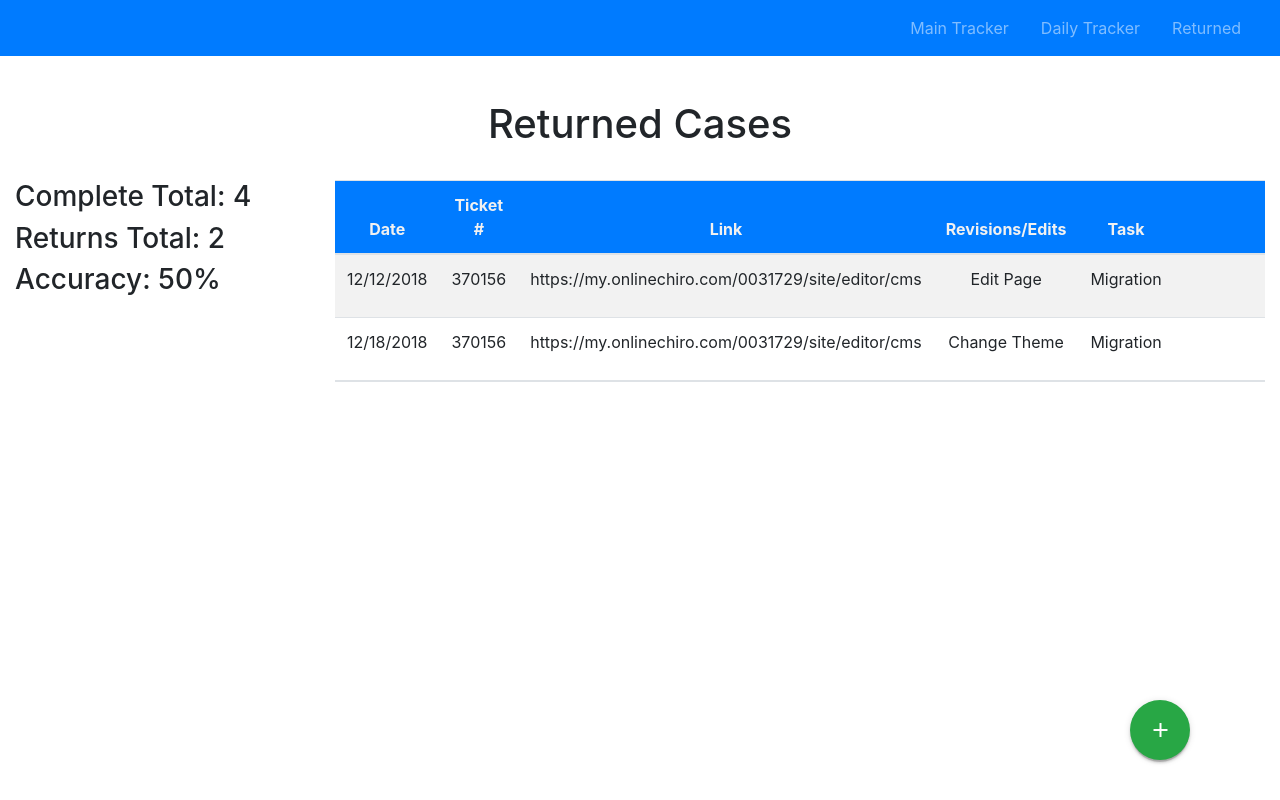
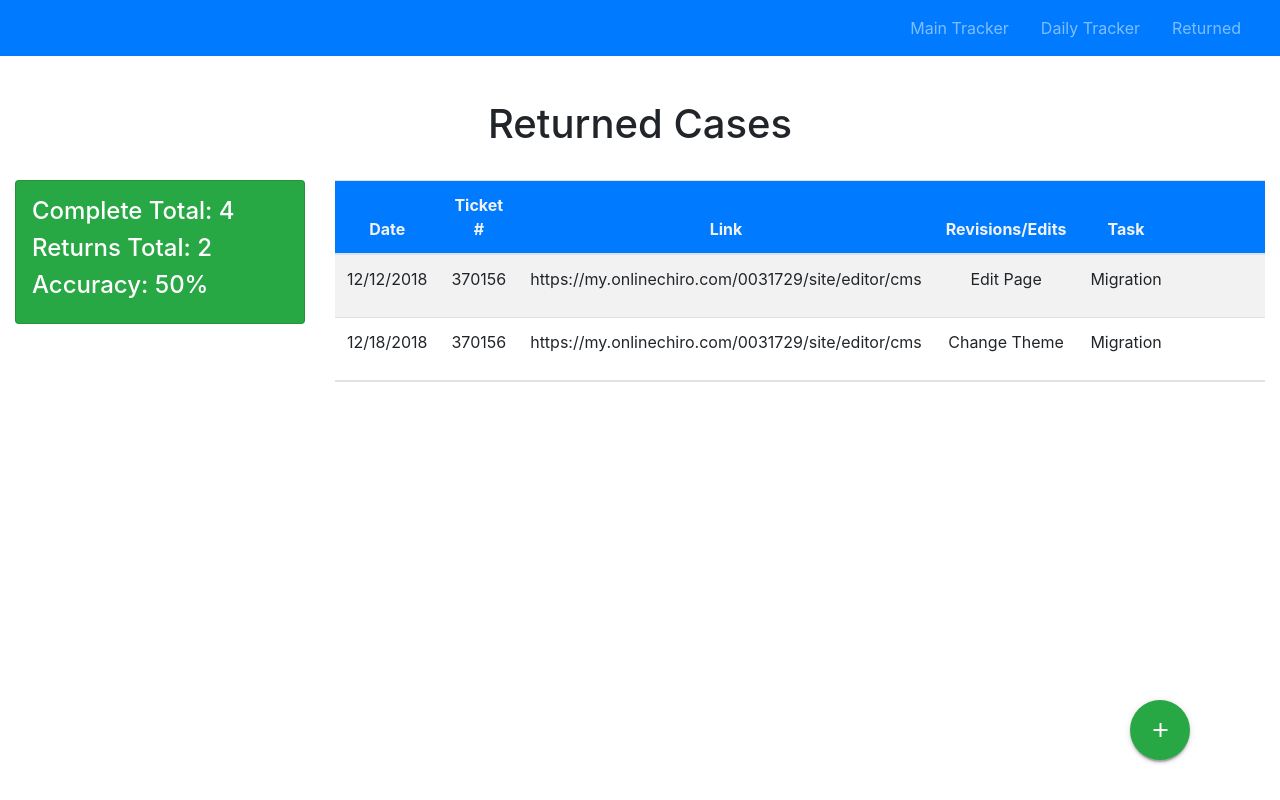
Before and after one commit to justkylekitasol/ticket-tracker2, a React (Create React App) app: page /returned in a window 1280 px wide. Built offline with nearby package versions, Linux system fonts and the light colour scheme.

Commit message:
With Returned Page 2

```diff
--- a/src/components/AddTicket.js
+++ b/src/components/AddTicket.js
@@ -82,7 +82,7 @@ class AddTicket extends Component {
     return(today)
   }
   Today() {
-    let today = new Date().getDate(),
+    let today = this.Localday(),
     month = new Date().getMonth() + 1,
     year = new Date().getFullYear();
     return(month + '/' + today + '/' + year);
@@ -206,24 +206,10 @@ class AddTicket extends Component {
     )
   }
 }
-const mapStateToProps = (state) => {
-  return {
-    start: state.start,
-    end: state.end,
-    duration: state.duration,
-    theme: state.theme,
-    ticketnumber: state.ticketnumber,
-    website: state.website,
-    remarks: state.remarks,
-    startdate: state.startdate,
-    enddate: state.enddate,
-    Localday: state.Localday,
-    status: state.status
-  }
-}
+
 const mapDispatchToProps = (dispatch) => {
   return  {
     addTicket: (ticket) => { dispatch(addTicket(ticket)) }
   }
 }
-export default connect(mapStateToProps, mapDispatchToProps)(AddTicket)
+export default connect(null, mapDispatchToProps)(AddTicket)
--- a/src/components/Home.js
+++ b/src/components/Home.js
@@ -22,7 +22,6 @@ class Home extends Component {
             <td>{ ticket.skill }</td>
             <td>{ ticket.remarks }</td>
             <td><button className="btn btn-danger delete-btn" onClick={() => {this.props.deleteTicket(ticket.id)}}>Delete</button></td>
-            {/* <td><button className="btn btn-primary edit-btn" data-toggle="modal" data-target="#editModal" onClick={() => {this.props.getID(ticket.id)}}>Edit</button></td> */}
             <td><Link to={'/' + ticket.id}><button className="btn btn-primary edit-btn">Edit</button></Link></td>
           </tr>
         )
--- a/src/components/Returned.js
+++ b/src/components/Returned.js
@@ -51,9 +51,11 @@ class Returned extends Component {
         <h1 className="text-center">Returned Cases</h1>
         <div className="row">
           <div className="col-md-3 mt-4">
-            <h3>Complete Total: { tickets.length }</h3>
-            <h3>Returns Total: { this.getReturns() }</h3>
-            <h3>Accuracy: { Math.floor(this.getAccuracy(tickets.length)) + '%' }</h3>
+            <div className="card bg-success text-white p-3">
+              <h4>Complete Total: { tickets.length }</h4>
+              <h4>Returns Total: { this.getReturns() }</h4>
+              <h4>Accuracy: { Math.floor(this.getAccuracy(tickets.length)) + '%' }</h4>
+            </div>
           </div>
           <div className="col-md-9 mt-4">
             <div className="table-responsive">
```
